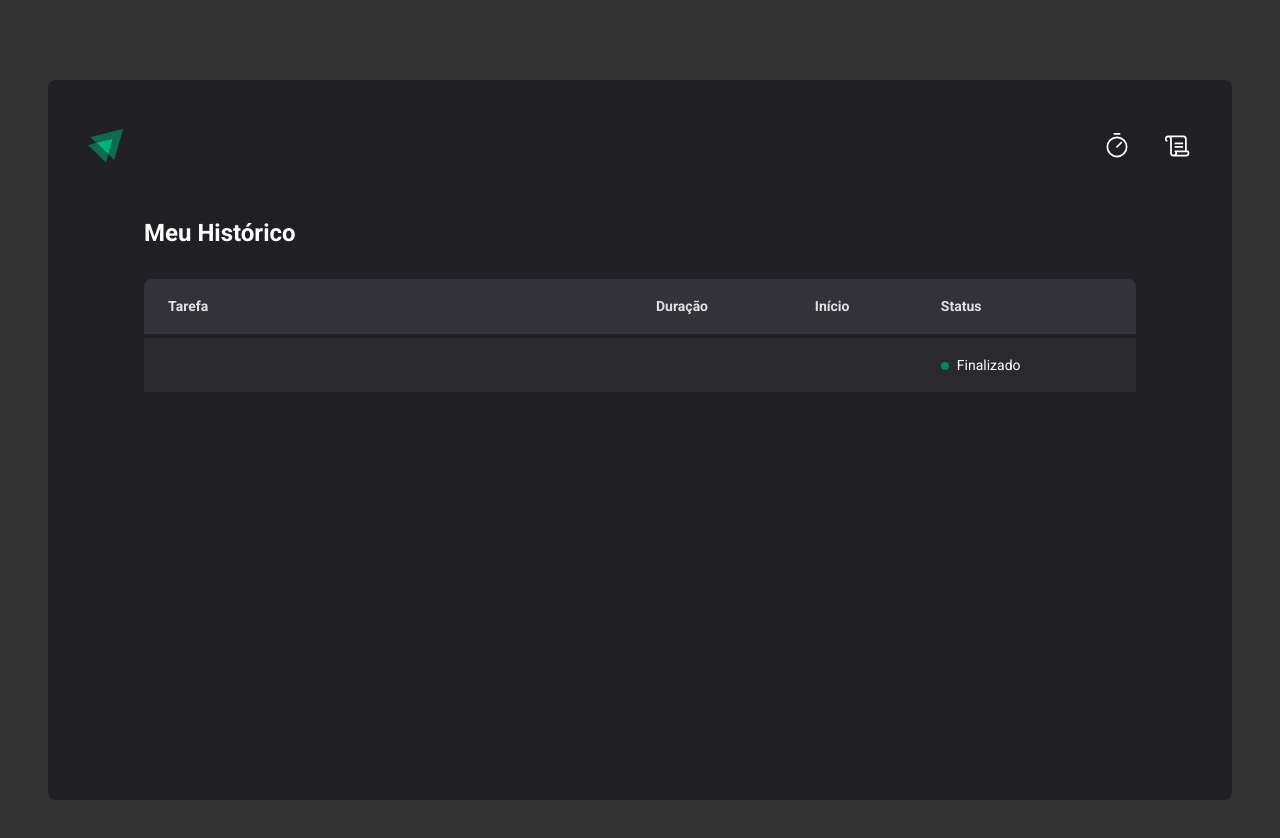
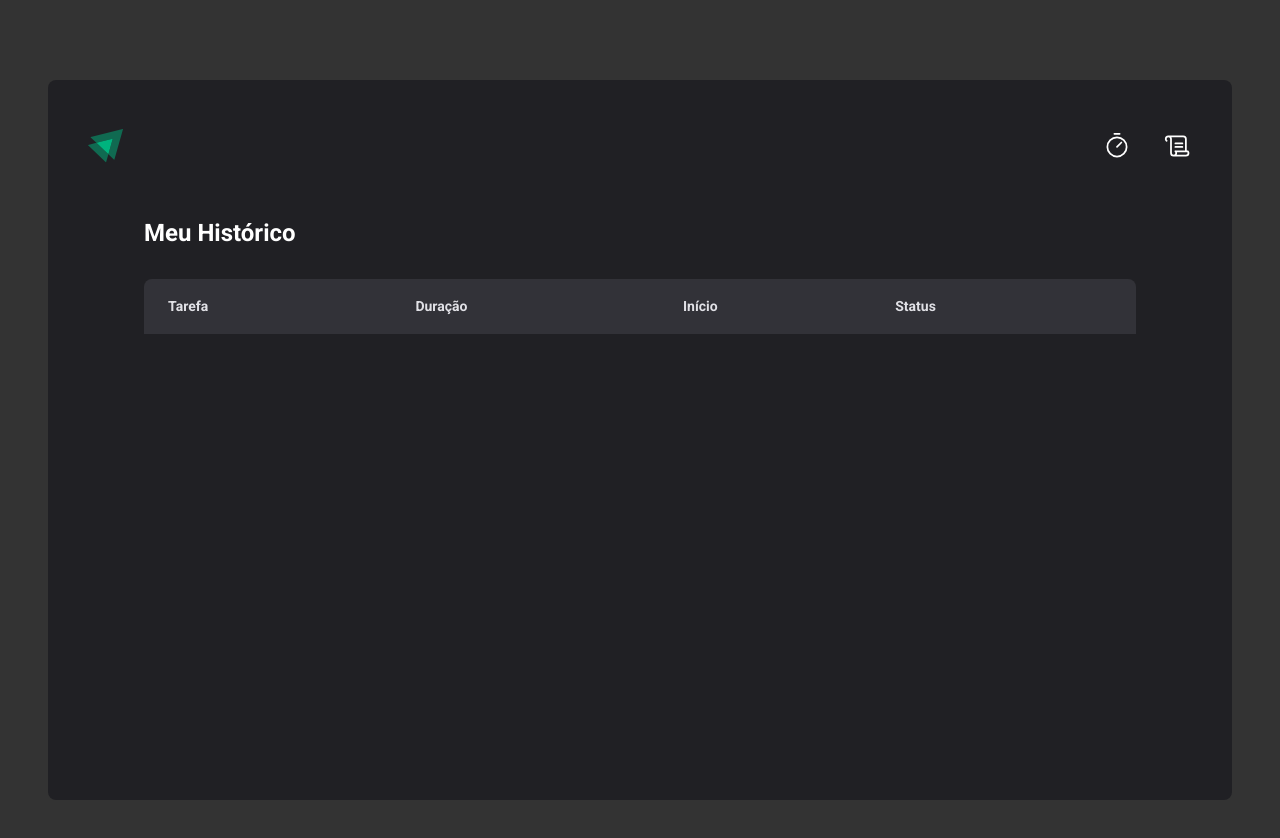
Before and after one commit to jeffmnb/TimerAppWeb, a React (Vite) app: page /history in a window 1280 px wide. Shown: the top 838 px of the page. Built offline with nearby package versions, Linux system fonts and the light colour scheme.

Commit message:
feat: interruped and finished actions done

```diff
--- a/src/pages/History/History.logic.tsx
+++ b/src/pages/History/History.logic.tsx
@@ -1,7 +1,6 @@
-import { useStore } from "../../store"
+import { getTimerStore } from "../../store"
 
 export const useHistoryPage = () => {
-  // const [histories, setHistories] = useState<HistoryItemProps[]>()
-  const { history } = useStore()
+  const { history } = getTimerStore()
   return { history }
 }
--- a/src/pages/History/History.screen.tsx
+++ b/src/pages/History/History.screen.tsx
@@ -1,6 +1,7 @@
 import React from "react"
 import { S } from "./History.styles"
 import { useHistoryPage } from "./History.logic"
+import { Render } from "../../global/components/Render/Render"
 
 export const History: React.FC = () => {
   const { history } = useHistoryPage()
@@ -19,15 +20,17 @@ export const History: React.FC = () => {
             </S.Tr>
           </S.Thead>
           <S.Tbody>
-            {history.map(({ begin, status, task, time }) => (
-              <S.Tr key={task}>
-                <S.Td>{task}</S.Td>
-                <S.Td>{time}</S.Td>
-                <S.Td>{begin}</S.Td>
-                <S.Td>
-                  <S.Status status={status} />
-                </S.Td>
-              </S.Tr>
+            {history.map(({ id, cycleTime, startTime, status, taskname }) => (
+              <Render.If isTrue={!!taskname} key={id}>
+                <S.Tr>
+                  <S.Td>{taskname}</S.Td>
+                  <S.Td>{cycleTime}</S.Td>
+                  <S.Td>{startTime.toString()}</S.Td>
+                  <S.Td>
+                    <S.Status status={status} />
+                  </S.Td>
+                </S.Tr>
+              </Render.If>
             ))}
           </S.Tbody>
         </S.Table>
--- a/src/pages/Home/Home.logic.tsx
+++ b/src/pages/Home/Home.logic.tsx
@@ -2,21 +2,28 @@ import { useForm } from "react-hook-form"
 import { zodResolver } from "@hookform/resolvers/zod"
 import { differenceInSeconds } from "date-fns"
 import { Cycle, FormSchemaInput, FormSchemaOutput } from "./Home.types"
-import { formDefaultValues, formSchema, returnCycleTime } from "./Home.utils"
-import { useEffect, useState } from "react"
-import { useStore } from "../../store"
+import {
+  formDefaultValues,
+  formSchema,
+  getCycleAndUpdateStatus,
+  returnCycleTime,
+} from "./Home.utils"
+import { useCallback, useEffect, useState } from "react"
+import { getTimerStore } from "../../store"
 
 export const useHomePage = () => {
   const cycleForm = useForm<FormSchemaInput>({
     resolver: zodResolver(formSchema),
     defaultValues: formDefaultValues,
   })
+  const { reset: resetForm } = cycleForm
 
-  const { reset: resetForm } = cycleForm
-  const { setHistory } = useStore()
-  const [cycleList, setCycleList] = useState<Cycle[]>([])
-  const [actualActiveCycle, setActualActiveCycle] = useState<Cycle | null>(null)
-  const [secondsPassed, setSecondsPassed] = useState<number>(0)
+  const { setHistory, setCurrentCycle, currentCycle, history } = getTimerStore()
+
+  const [cycleList, setCycleList] = useState<Cycle[]>(history)
+  const [secondsPassed, setSecondsPassed] = useState<number>(
+    differenceInSeconds(new Date(), currentCycle?.startTime || 0),
+  )
 
   const handleCreateNewCycle = ({ cycleTime, taskname }: FormSchemaOutput) => {
     const newCycle: Cycle = {
@@ -27,57 +34,71 @@ export const useHomePage = () => {
       status: "progress",
     }
     setCycleList((cycle) => [...cycle, newCycle])
-    setActualActiveCycle(newCycle)
+    setCurrentCycle(newCycle)
     resetForm()
-    setHistory(newCycle)
+    setHistory([...history, newCycle])
   }
 
   const handleInterruptCycle = () => {
-    setActualActiveCycle(null)
     setSecondsPassed(0)
     resetForm()
-
     setCycleList((currentList) =>
       currentList.map((cycle) =>
-        cycle.id === actualActiveCycle?.id
+        cycle.id === currentCycle?.id
           ? { ...cycle, status: "interrupted" }
           : cycle,
       ),
     )
+    getCycleAndUpdateStatus("interrupted")
   }
 
-  const provideCycleTime = () => {
-    return returnCycleTime(cycleList, actualActiveCycle, secondsPassed)
-  }
+  const provideCycleTime = useCallback(() => {
+    return returnCycleTime(cycleList, currentCycle, secondsPassed)
+  }, [currentCycle, cycleList, secondsPassed])
 
   useEffect(() => {
     let cycleInterval: number
-    if (actualActiveCycle?.id) {
+    if (currentCycle?.id) {
       cycleInterval = setInterval(() => {
-        setSecondsPassed(
-          differenceInSeconds(new Date(), actualActiveCycle.startTime),
+        const timeHasPassed = differenceInSeconds(
+          new Date(),
+          currentCycle.startTime,
         )
+        setSecondsPassed(timeHasPassed)
+        if (provideCycleTime()?.secondsAmount === 1) {
+          return getCycleAndUpdateStatus("finished")
+        }
       }, 1000)
     }
     return () => clearInterval(cycleInterval)
-  }, [actualActiveCycle])
+  }, [currentCycle, provideCycleTime])
 
   useEffect(() => {
     const { finalMinutes, finalSeconds } = returnCycleTime(
       cycleList,
-      actualActiveCycle,
+      currentCycle,
       secondsPassed,
     )
 
-    if (!actualActiveCycle) document.title = "TimerApp"
-    if (actualActiveCycle) document.title = `${finalMinutes}:${finalSeconds}`
-  }, [actualActiveCycle, cycleList, secondsPassed])
+    if (!currentCycle) document.title = "TimerApp"
+    if (currentCycle) document.title = `${finalMinutes}:${finalSeconds}`
+  }, [currentCycle, cycleList, secondsPassed])
+
+  useEffect(() => {
+    if (currentCycle) {
+      setCurrentCycle({
+        ...currentCycle!,
+        finalMinutes: provideCycleTime().finalMinutes,
+        finalSeconds: provideCycleTime().finalSeconds,
+      })
+    }
+  }, [currentCycle, provideCycleTime, setCurrentCycle])
 
   return {
     cycleList,
     cycleForm,
     secondsPassed,
-    actualActiveCycle,
+    currentCycle,
     provideCycleTime,
     handleCreateNewCycle,
     handleInterruptCycle,
--- a/src/pages/Home/Home.page.tsx
+++ b/src/pages/Home/Home.page.tsx
@@ -10,7 +10,7 @@ import { FormProvider } from "react-hook-form"
 
 export const Home: React.FC = () => {
   const {
-    actualActiveCycle,
+    currentCycle,
     cycleForm,
     provideCycleTime,
     handleCreateNewCycle,
@@ -25,9 +25,9 @@ export const Home: React.FC = () => {
   return (
     <FormProvider {...cycleForm}>
       <S.Container>
-        <TimerActions enableFields={!!actualActiveCycle} />
+        <TimerActions enableFields={!!currentCycle} />
         <CountDown provideCycleTime={provideCycleTime()} />
-        <Render.If isTrue={!actualActiveCycle}>
+        <Render.If isTrue={!currentCycle}>
           <ActionButton
             icon={Play}
             title="Começar"
@@ -35,7 +35,7 @@ export const Home: React.FC = () => {
             onClick={handleSubmit(handleCreateNewCycle)}
           />
         </Render.If>
-        <Render.If isTrue={!!actualActiveCycle}>
+        <Render.If isTrue={!!currentCycle}>
           <ActionButton
             icon={HandPalm}
             title="Interromper"
--- a/src/pages/Home/Home.types.ts
+++ b/src/pages/Home/Home.types.ts
@@ -9,6 +9,8 @@ export type Cycle = {
   cycleTime: number
   startTime: Date
   status: StatusCycle
+  finalMinutes?: string
+  finalSeconds?: string
 }
 
 export type StatusCycle = "finished" | "interrupted" | "progress"
--- a/src/pages/Home/Home.utils.ts
+++ b/src/pages/Home/Home.utils.ts
@@ -1,11 +1,12 @@
 import * as zod from "zod"
-import { Cycle, FormSchemaInput } from "./Home.types"
+import { Cycle, FormSchemaInput, StatusCycle } from "./Home.types"
+import { getTimerStore } from "../../store"
 
 export const formSchema = zod.object({
   taskname: zod.string().min(1, "Informe a tarefa"),
   cycleTime: zod
     .number({ message: "Ciclo obrigatório" })
-    .min(0.1, "Ciclo deve ter ao menos 5 minutos")
+    .min(0.1, "Ciclo deve ter ao menos 1 minuto")
     .max(60, "Ciclo deve ter no máximo 60 minutos"),
 })
 
@@ -30,5 +31,23 @@ export const returnCycleTime = (
   const finalMinutes = String(minutesAmount).padStart(2, "0")
   const finalSeconds = String(secondsAmount).padStart(2, "0")
 
-  return { finalMinutes, finalSeconds }
+  return { finalMinutes, finalSeconds, secondsAmount }
 }
+
+export const getCycleAndUpdateStatus = (statusToUpdate: StatusCycle) => {
+  const {
+    history,
+    currentCycle: actualActiveCycle,
+    setHistory,
+    setCurrentCycle,
+  } = getTimerStore()
+  const currentCycle = history.find(
+    (cycle) => cycle.id === actualActiveCycle?.id,
+  )
+  const updatedCycle = { ...currentCycle, status: statusToUpdate } as Cycle
+  const historyUpdated = history.map((cycle) =>
+    cycle.id === updatedCycle.id ? updatedCycle : cycle,
+  )
+  setHistory(historyUpdated)
+  setCurrentCycle(null)
+}
--- a/src/store/useStore.tsx
+++ b/src/store/useStore.tsx
@@ -3,35 +3,35 @@ import { createJSONStorage, devtools, persist } from "zustand/middleware"
 import { UseStoreProps } from "./useStore.types"
 
 const initialStoreValue = {
-  history: [
-    {
-      cycleTime: 0,
-      id: "",
-      startTime: new Date(),
-      status: "finished",
-      taskname: "",
-    },
-  ],
+  history: [],
+  currentCycle: null,
 } as UseStoreProps
 
-export const useStore = create<UseStoreProps>()(
+const useTimerStore = create<UseStoreProps>()(
   devtools(
     persist(
       (set) => ({
         ...initialStoreValue,
-        setHistory: (newCycle) =>
+        setHistory: (newHistory) =>
           set(
-            ({ history }) => ({
-              history: [...history, newCycle],
+            () => ({
+              history: newHistory,
             }),
             false,
             "setHistory",
           ),
+        setCurrentCycle: (currentCycle) =>
+          set(() => ({ currentCycle }), false, "setCurrentCycle"),
       }),
       {
         name: "@timer-app-store",
         storage: createJSONStorage(() => sessionStorage),
       },
     ),
+    {
+      trace: true,
+    },
   ),
 )
+
+export const getTimerStore = useTimerStore.getState
--- a/src/store/useStore.types.ts
+++ b/src/store/useStore.types.ts
@@ -1,6 +1,8 @@
 import { Cycle } from "../pages/Home/Home.types"
 
 export type UseStoreProps = {
-  history: Cycle[]
-  setHistory: (newCycle: Cycle) => void
+  currentCycle: Cycle | null
+  history: Cycle[] | []
+  setHistory: (newHistory: Cycle[]) => void
+  setCurrentCycle: (cycle: Cycle | null) => void
 }
```
